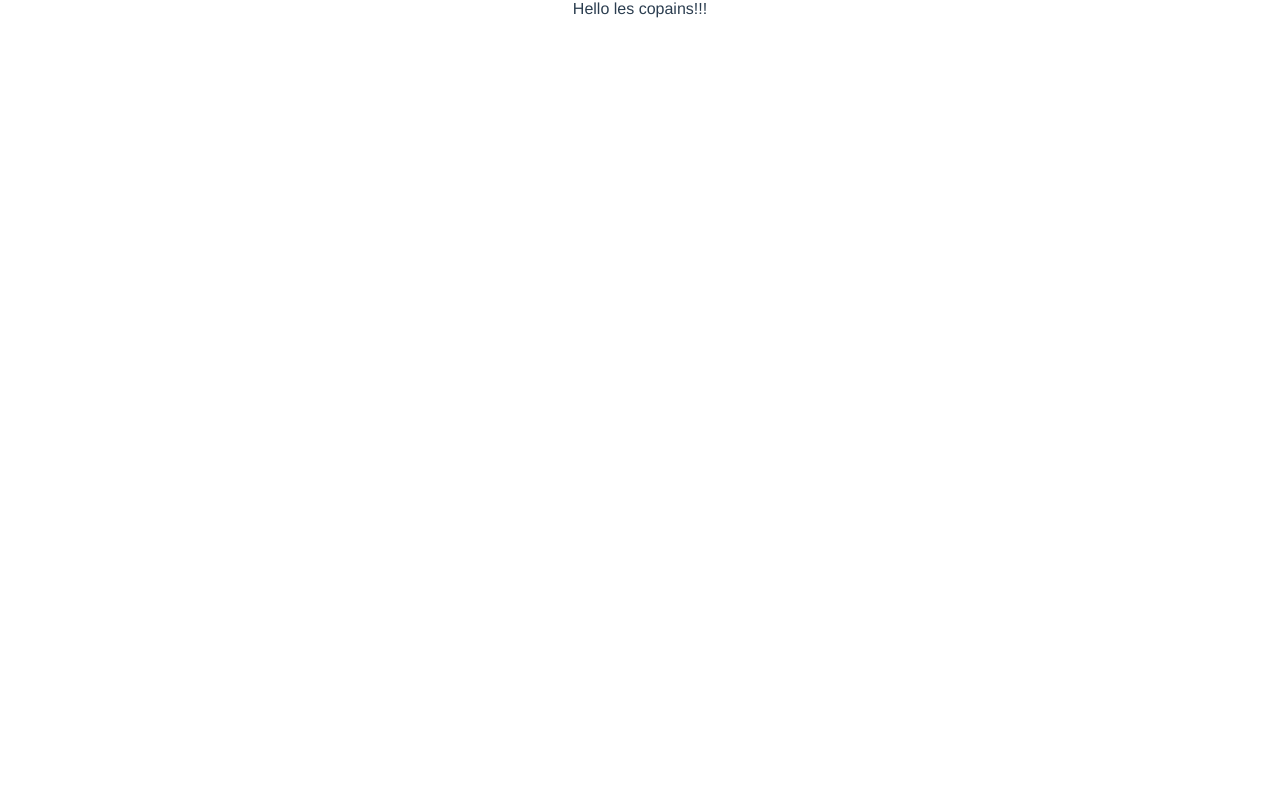
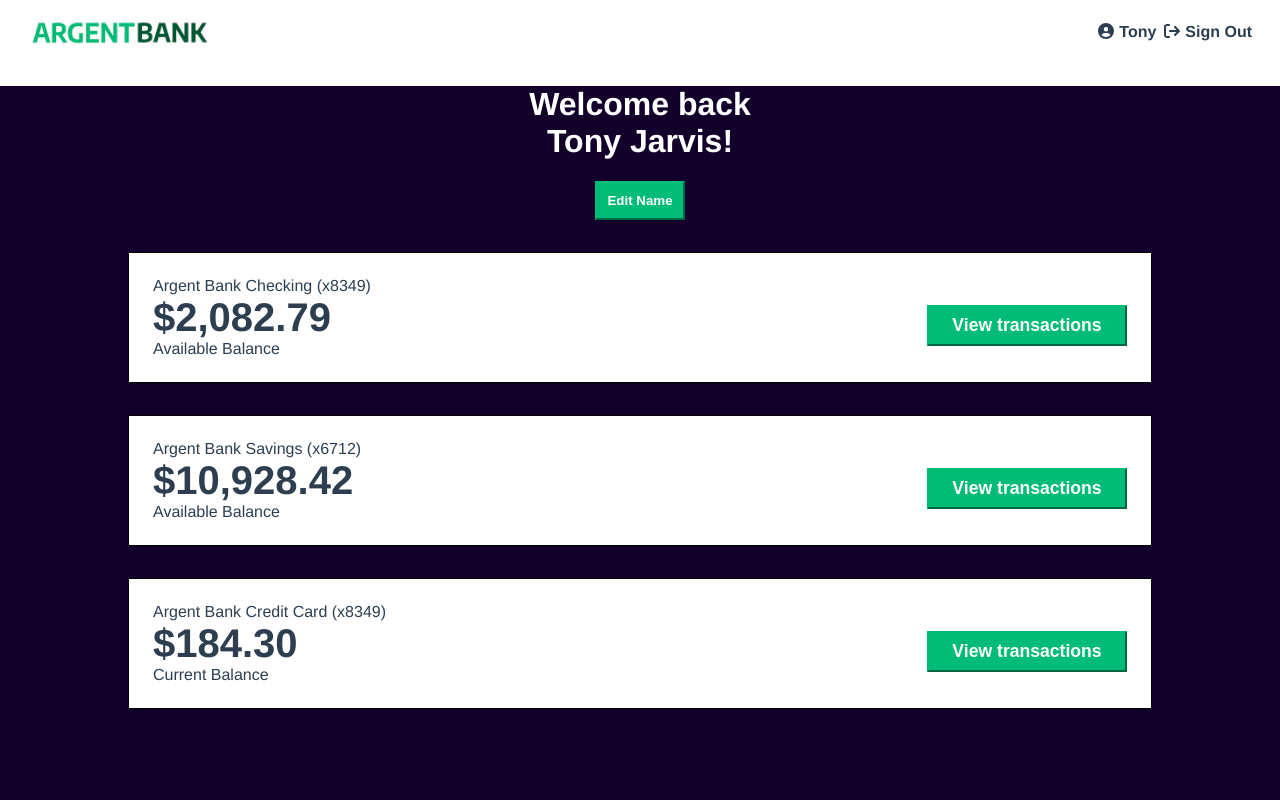
Before and after one commit to ArcangeliAurelien/Arcangeli_Aurelien_13_21112022, a React (Create React App) app in the folder Front/: page /profile in a window 1280 px wide. Shown: the top 800 px of the page. Built offline with nearby package versions, Linux system fonts and the light colour scheme.

Commit message:
Login et Logout

```diff
--- /dev/null
+++ b/Front/src/api/axios.js
@@ -0,0 +1,5 @@
+import axios from 'axios';
+
+export default axios.create({
+    baseURL: 'http://localhost:3001/api/v1/user'
+})
--- /dev/null
+++ b/Front/src/components/HeaderLogin.jsx
@@ -0,0 +1,29 @@
+import React from "react";
+import { Link } from "react-router-dom";
+import argentBankLogo from "../assets/argentBankLogo.png";
+import { FontAwesomeIcon } from '@fortawesome/react-fontawesome';
+import { faCircleUser } from "@fortawesome/free-solid-svg-icons";
+import "../styles/Header.css"
+
+function HeaderLogin() {
+    return (
+        <nav className="main-nav">
+            <Link to={`/`} className="main-nav-logo">
+                <img
+                    className="main-nav-logo-image"
+                    src={argentBankLogo}
+                    alt="Argent Bank Logo"
+                />
+                <h1 className="sr-only">Argent Bank</h1>
+            </Link>
+            <div>
+                <Link to={`/login`} className="main-nav-item">
+                    <FontAwesomeIcon icon={faCircleUser} className="HeaderIcon" />
+                    Sign In
+                </Link>
+            </div>
+        </nav>
+    )
+}
+
+export default HeaderLogin
--- a/Front/src/components/Header.jsx
+++ b/Front/src/components/HeaderLogout.jsx
@@ -2,10 +2,10 @@ import React from "react";
 import { Link } from "react-router-dom";
 import argentBankLogo from "../assets/argentBankLogo.png";
 import { FontAwesomeIcon } from '@fortawesome/react-fontawesome';
-import { faCircleUser } from "@fortawesome/free-solid-svg-icons";
+import { faCircleUser, faSignOut } from "@fortawesome/free-solid-svg-icons";
 import "../styles/Header.css"
 
-function Header() {
+function HeaderLogout() {
     return (
         <nav className="main-nav">
             <Link to={`/`} className="main-nav-logo">
@@ -17,13 +17,17 @@ function Header() {
                 <h1 className="sr-only">Argent Bank</h1>
             </Link>
             <div>
-                <Link to={`/login`} className="main-nav-item">
+                <Link to={`/profile`} className="main-nav-item">
                     <FontAwesomeIcon icon={faCircleUser} className="HeaderIcon" />
-                    Sign In
+                    Tony
+                </Link>
+                <Link to={`/`} className="main-nav-item">
+                    <FontAwesomeIcon icon={faSignOut} className="HeaderIcon" />
+                    Sign Out
                 </Link>
             </div>
         </nav>
     )
 }
 
-export default Header
+export default HeaderLogout
--- a/Front/src/pages/Home.jsx
+++ b/Front/src/pages/Home.jsx
@@ -1,6 +1,6 @@
 import React from "react";
 import Footer from '../components/Footer';
-import Header from '../components/Header';
+import HeaderLogin from '../components/HeaderLogin';
 import iconChat from '../assets/icon-chat.png';
 import iconMoney from '../assets/icon-money.png';
 import iconSecurity from '../assets/icon-security.png';
@@ -10,7 +10,7 @@ import "../styles/App.css";
 function Home() {
     return (
         <div>
-            <Header />
+            <HeaderLogin />
             <main>
                 <div className="hero">
                     <section className="hero-content">
--- a/Front/src/pages/SignIn.jsx
+++ b/Front/src/pages/SignIn.jsx
@@ -2,26 +2,50 @@ import React, { useState } from 'react';
 import { FontAwesomeIcon } from '@fortawesome/react-fontawesome';
 import { faCircleUser } from "@fortawesome/free-solid-svg-icons";
 import Footer from '../components/Footer';
-import Header from '../components/Header';
+import HeaderLogin from '../components/HeaderLogin';
 import "../styles/App.css";
-import { useDispatch } from 'react-redux';
-import { signIn } from '../redux/authSlice';
+import axios from "../api/axios";
+import { Navigate } from 'react-router-dom';
+//import { useDispatch } from 'react-redux';
+//import { signIn } from '../redux/authSlice';
 
+const LOGIN_URL = '/login';
 
 function SignIn() {
     const [email, setEmail] = useState("");
     const [password, setPassword] = useState("");
+    const [success, setSuccess] = useState(false);
 
-    const dispatch = useDispatch()
+    //const dispatch = useDispatch()
 
-    const handleTheClick = () => {
-        console.log(email, password);
-        dispatch(signIn({email, password}))
+    const handleTheClick = async (e) => {
+        e.preventDefault();
+        //console.log(email, password);
+
+        //dispatch(signIn({email, password}))
+        try {
+            const response = await axios.post(LOGIN_URL,
+                JSON.stringify({ email, password }),
+                {
+                    headers: { 'content-type': 'application/json' },
+                }
+            )
+            console.log(response);
+            setEmail("")
+            setPassword("")
+            setSuccess(true)
+        } catch (err) {
+            console.log(err)
+        }
     }
 
     return (
-        <div className="body">
-            <Header />
+        <>
+            {success ? (
+                <Navigate to={`/profile`} />
+            ) : (
+                <div className = "body">
+                    <HeaderLogin />
                     <main className='main bg-dark'>
                         <section className='sign-in-content'>
                             <FontAwesomeIcon icon={faCircleUser} className="sign-in-icon" />
@@ -29,11 +53,22 @@ function SignIn() {
                             <form>
                                 <div className='input-wrapper'>
                                     <label htmlFor="username">Username</label>
-                            <input type="text" id="username" onChange={(e) => setEmail(e.target.value)} required />
+                                    <input
+                                        type="text"
+                                        id="username"
+                                        onChange={(e) => setEmail(e.target.value)}
+                                        value={email}
+                                        required
+                                    />
                                 </div>
                                 <div className='input-wrapper'>
                                     <label htmlFor="password">Password</label>
-                            <input type="password" id="password" onChange={(e) => setPassword(e.target.value)} required />
+                                    <input
+                                        type="password"
+                                        id="password"
+                                        onChange={(e) => setPassword(e.target.value)}
+                                        value={password}
+                                        required />
                                 </div>
                                 <div className='input-remember'>
                                     <input type="checkbox" id="remember-me" />
@@ -45,6 +80,8 @@ function SignIn() {
                     </main>
                     <Footer />
                 </div>
+            )}
+        </>
     )
 }
 
--- a/Front/src/pages/User.jsx
+++ b/Front/src/pages/User.jsx
@@ -1,6 +1,51 @@
+import Footer from "../components/Footer"
+import HeaderLogout from "../components/HeaderLogout"
+import "../styles/App.css";
+import "../styles/User.css";
+
 function User() {
     return (
-        <div>Hello les copains!!!</div>
+        <div>
+            <HeaderLogout />
+            <main className="main bg-dark">
+                <div className="header">
+                    <h1>Welcome back<br />Tony Jarvis!</h1>
+                    <button className="edit-button">Edit Name</button>
+                </div>
+                <h2 className="sr-only">Accounts</h2>
+                <section className="account">
+                    <div className="account-content-wrapper">
+                        <h3 className="account-title">Argent Bank Checking (x8349)</h3>
+                        <p className="account-amount">$2,082.79</p>
+                        <p className="account-amount-description">Available Balance</p>
+                    </div>
+                    <div className="account-content-wrapper cta">
+                        <button className="transaction-button">View transactions</button>
+                    </div>
+                </section>
+                <section className="account">
+                    <div className="account-content-wrapper">
+                        <h3 className="account-title">Argent Bank Savings (x6712)</h3>
+                        <p className="account-amount">$10,928.42</p>
+                        <p className="account-amount-description">Available Balance</p>
+                    </div>
+                    <div className="account-content-wrapper cta">
+                        <button className="transaction-button">View transactions</button>
+                    </div>
+                </section>
+                <section className="account">
+                    <div className="account-content-wrapper">
+                        <h3 className="account-title">Argent Bank Credit Card (x8349)</h3>
+                        <p className="account-amount">$184.30</p>
+                        <p className="account-amount-description">Current Balance</p>
+                    </div>
+                    <div className="account-content-wrapper cta">
+                        <button className="transaction-button">View transactions</button>
+                    </div>
+                </section>
+            </main>
+            <Footer />
+        </div>
     )
 }
 
--- /dev/null
+++ b/Front/src/styles/User.css
@@ -0,0 +1,75 @@
+.account {
+    display: flex;
+    justify-content: space-between;
+    align-items: center;
+    border: 1px solid black;
+    background-color: #fff;
+    width: 80%;
+    margin: 0 auto;
+    flex-direction: column;
+    padding: 1.5rem;
+    box-sizing: border-box;
+    text-align: left;
+    margin-bottom: 2rem;
+}
+
+.account-amount {
+    margin: 0;
+    font-size: 2.5rem;
+    font-weight: bold;
+}
+
+.account-amount-description {
+    margin: 0;
+}
+
+.account-title {
+    margin: 0;
+    padding: 0;
+    font-size: 1rem;
+    font-weight: normal;
+}
+
+.account-content-wrapper {
+    width: 100%;
+    flex: 1;
+}
+
+.edit-button {
+    border-color: #00bc77;
+    background-color: #00bc77;
+    color: #fff;
+    font-weight: bold;
+    padding: 10px;
+}
+
+.header {
+    color: #fff;
+    margin-bottom: 2rem;
+}
+
+.transaction-button {
+    display: block;
+    width: 100%;
+    padding: 8px;
+    font-size: 1.1rem;
+    font-weight: bold;
+    margin-top: 1rem;
+    border-color: #00bc77;
+    background-color: #00bc77;
+    color: #fff;
+}
+
+@media (min-width: 720px) {
+    .account {
+        flex-direction: row;
+    }
+
+    .account-content-wrapper.cta {
+        flex: 0;
+    }
+
+    .transaction-button {
+        width: 200px;
+    }
+}
```
Also changed, not shown: Front/src/api/API.js (deleted, +0 -24 lines), Front/src/index.js (+4 -4 lines). Lines whose indentation alone changed are shown as unchanged.
